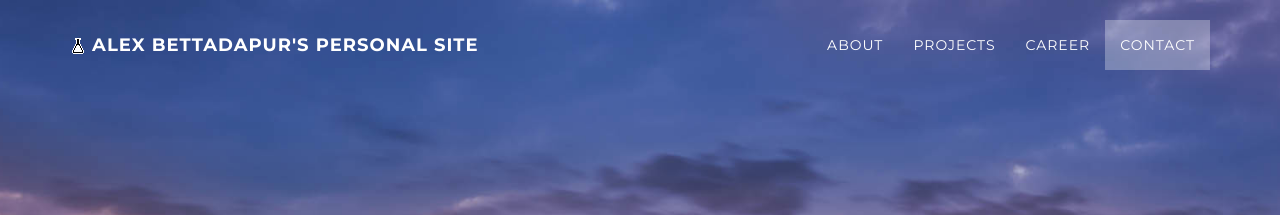
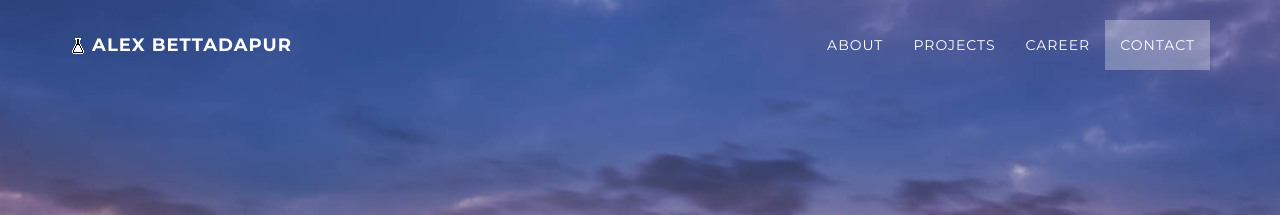
Before and after one commit to abettadapur/abettadapur.github.io, a Jekyll site: the page built from index.html, in a window 1280 px wide. Shown: the top 215 px of the page. Built offline with Jekyll 4.4.1, drawn with Linux system fonts in a browser that asks for light colours; comment, search, counter and statistics services are not loaded.

Commit message:
Update _config.yml

```diff
--- a/_config.yml
+++ b/_config.yml
@@ -1,7 +1,7 @@
 # Site settings
 
 url: "http://alex.bettadapur.com"
-title: "Alex Bettadapur's Personal Site"
+title: "Alex Bettadapur"
 author: "Alex Bettadapur"
 description: "Fourth year computer scientist from Georgia Tech. Soon to be starting at Microsoft in Redmond this Spring"
 keywords: "alex, bettadapur, alex bettadapur, Alex Bettadapur, Technology, Computer Science, college grad, grad, Rackspace, Georgia Tech, gatech, Cirrity, Microsoft"
```
